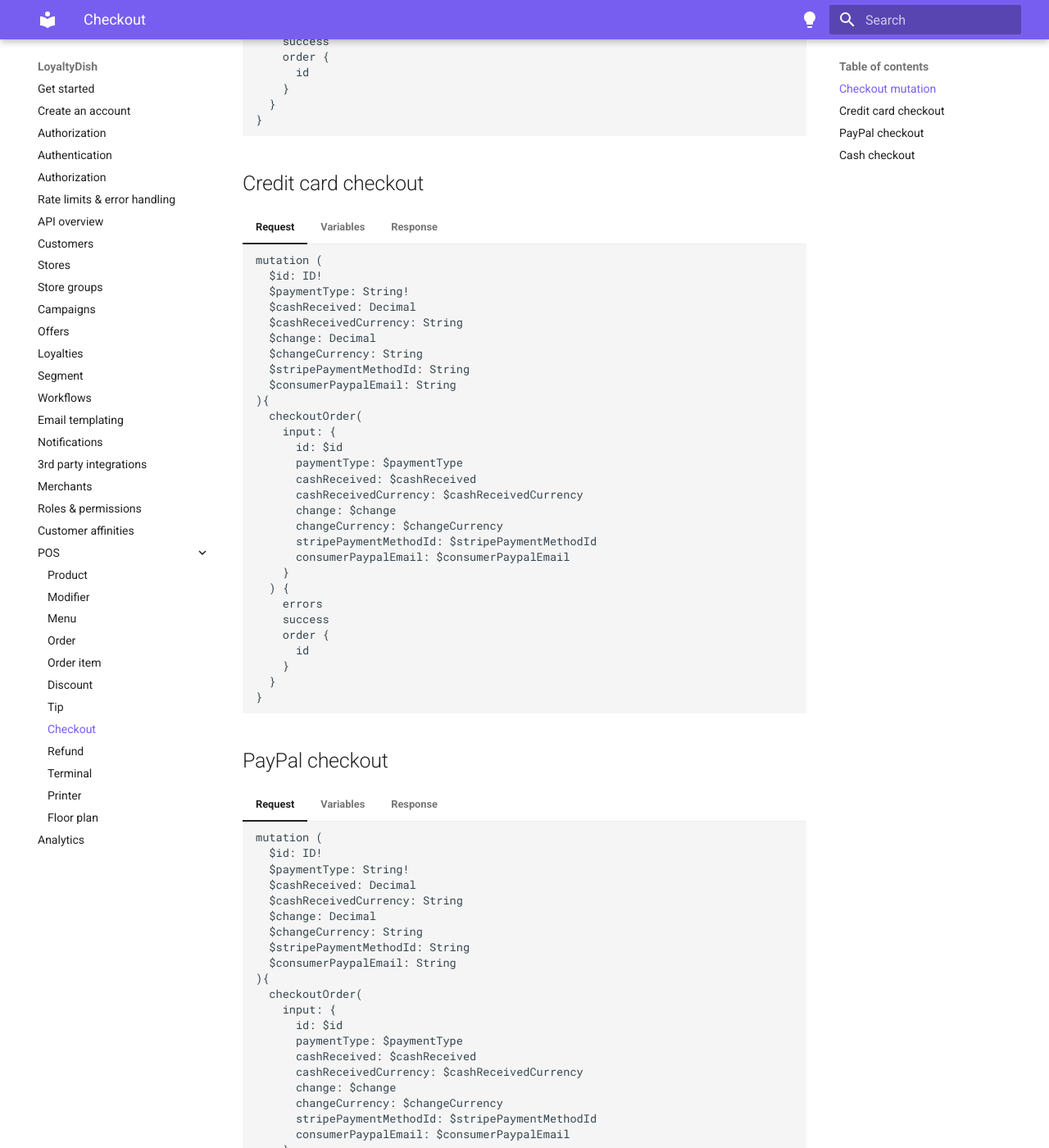
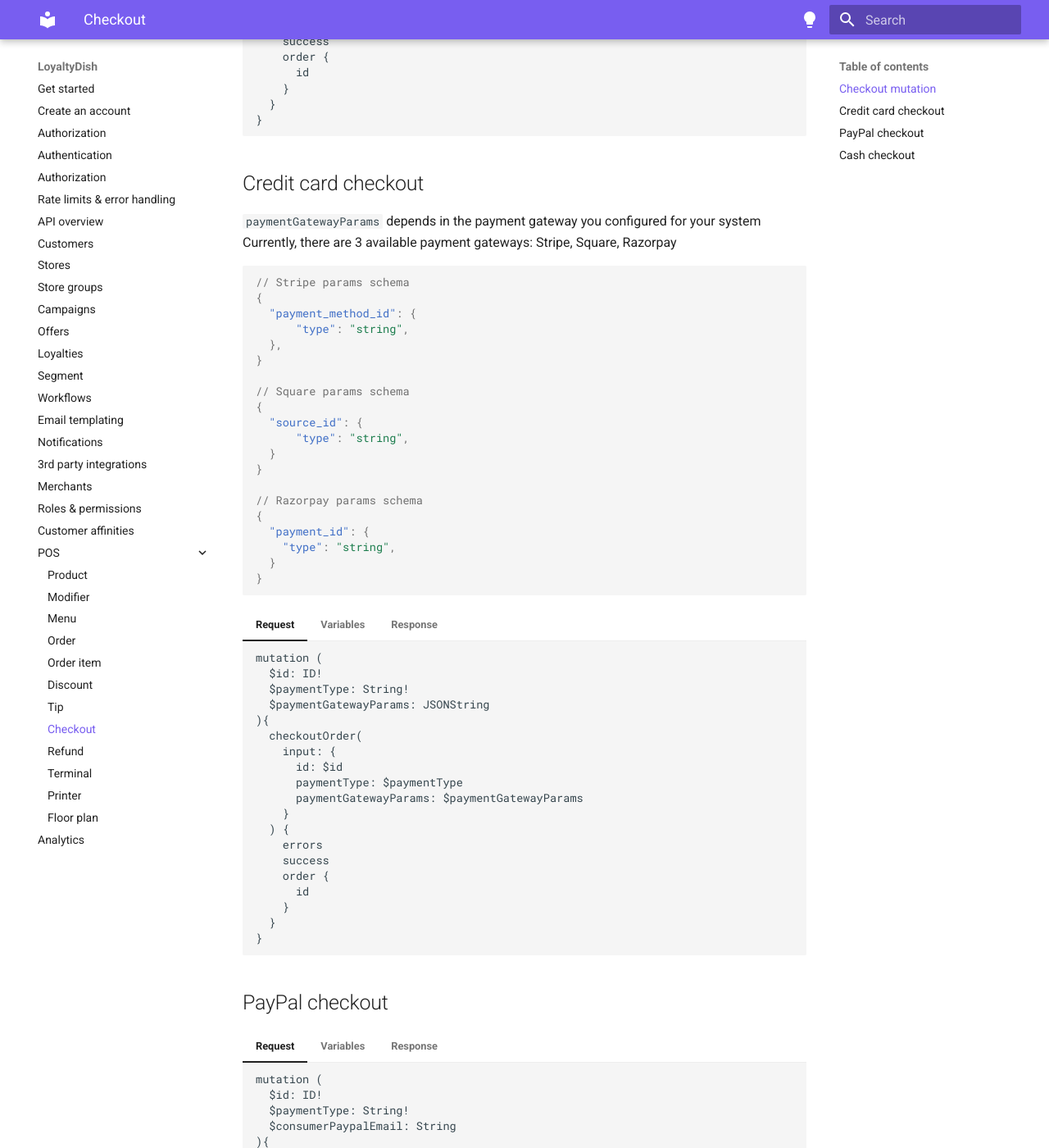
Before and after one commit to Loyaltydish/loyaltydish-docs, an MkDocs documentation site: the page built from docs/pos/checkout.md, in a window 1280 px wide and 1400 px high, scrolled down 703 px. Shown: the whole window at 82% size. Built offline with MkDocs 1.6.1 and Material for MkDocs 9.7.7, drawn with Linux system fonts in a browser that asks for light colours; some of the changed text lies outside the part shown.

Commit message:
Update checkout docs

````diff
--- a/docs/pos/checkout.md
+++ b/docs/pos/checkout.md
@@ -11,8 +11,8 @@ mutation (
   $cashReceivedCurrency: String
   $change: Decimal
   $changeCurrency: String
-  $stripePaymentMethodId: String
   $consumerPaypalEmail: String
+  $paymentGatewayParams: JSONString
 ){
   checkoutOrder(
     input: {
@@ -22,8 +22,8 @@ mutation (
       cashReceivedCurrency: $cashReceivedCurrency
       change: $change
       changeCurrency: $changeCurrency
-      stripePaymentMethodId: $stripePaymentMethodId
       consumerPaypalEmail: $consumerPaypalEmail
+      paymentGatewayParams: $paymentGatewayParams
     }
   ) {
     errors
@@ -36,29 +36,43 @@ mutation (
 ```
 
 ## Credit card checkout
+`paymentGatewayParams` depends in the payment gateway you configured for your system
+Currently, there are 3 available payment gateways: Stripe, Square, Razorpay
+```json
+// Stripe params schema
+{
+  "payment_method_id": {
+      "type": "string",
+  },
+}
+
+// Square params schema
+{
+  "source_id": {
+      "type": "string",
+  }
+}
+
+// Razorpay params schema
+{
+  "payment_id": {
+    "type": "string",
+  }
+}
+```
 
 === "Request"
     ```gql
     mutation (
       $id: ID!
       $paymentType: String!
-      $cashReceived: Decimal
-      $cashReceivedCurrency: String
-      $change: Decimal
-      $changeCurrency: String
-      $stripePaymentMethodId: String
-      $consumerPaypalEmail: String
+      $paymentGatewayParams: JSONString
     ){
       checkoutOrder(
         input: {
           id: $id
           paymentType: $paymentType
-          cashReceived: $cashReceived
-          cashReceivedCurrency: $cashReceivedCurrency
-          change: $change
-          changeCurrency: $changeCurrency
-          stripePaymentMethodId: $stripePaymentMethodId
-          consumerPaypalEmail: $consumerPaypalEmail
+          paymentGatewayParams: $paymentGatewayParams
         }
       ) {
         errors
@@ -75,7 +89,7 @@ mutation (
     {
       "id": 15,
       "paymentType": "CREDIT_CARD",
-      "stripePaymentMethodId": "pm_1LUGLo2eZvKYlo2CO9peySAz"
+      "paymentGatewayParams": "{\"payment_method_id\": \"pm_1LUGLo2eZvKYlo2CO9peySAz\""
     }
     ```
 
@@ -102,22 +116,12 @@ mutation (
     mutation (
       $id: ID!
       $paymentType: String!
-      $cashReceived: Decimal
-      $cashReceivedCurrency: String
-      $change: Decimal
-      $changeCurrency: String
-      $stripePaymentMethodId: String
       $consumerPaypalEmail: String
     ){
       checkoutOrder(
         input: {
           id: $id
           paymentType: $paymentType
-          cashReceived: $cashReceived
-          cashReceivedCurrency: $cashReceivedCurrency
-          change: $change
-          changeCurrency: $changeCurrency
-          stripePaymentMethodId: $stripePaymentMethodId
           consumerPaypalEmail: $consumerPaypalEmail
         }
       ) {
@@ -166,8 +170,6 @@ mutation (
       $cashReceivedCurrency: String
       $change: Decimal
       $changeCurrency: String
-      $stripePaymentMethodId: String
-      $consumerPaypalEmail: String
     ){
       checkoutOrder(
         input: {
@@ -177,8 +179,6 @@ mutation (
           cashReceivedCurrency: $cashReceivedCurrency
           change: $change
           changeCurrency: $changeCurrency
-          stripePaymentMethodId: $stripePaymentMethodId
-          consumerPaypalEmail: $consumerPaypalEmail
         }
       ) {
         errors
````
Also changed, not shown: other parts of docs/pos/checkout.md (+1 -1 lines).
